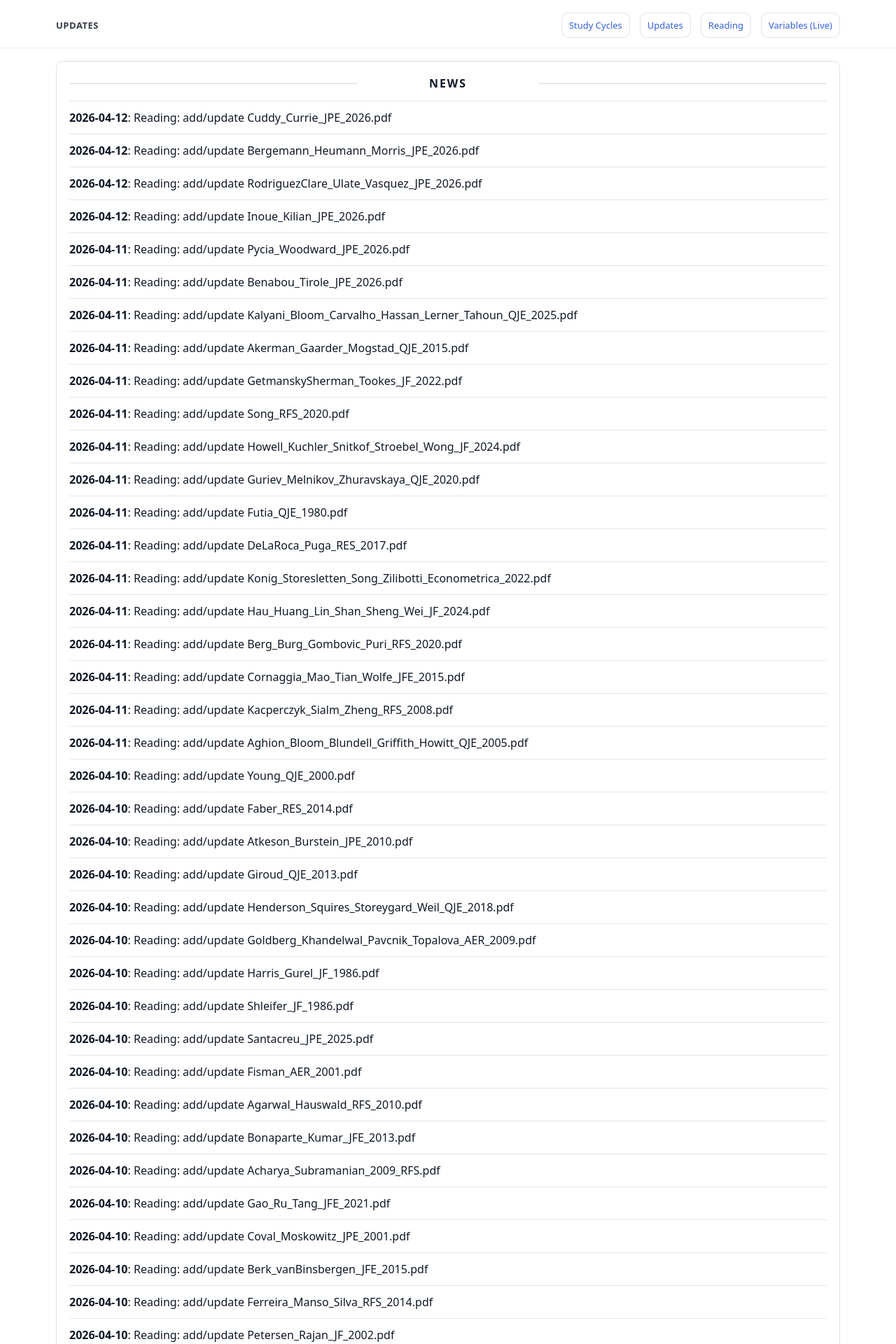
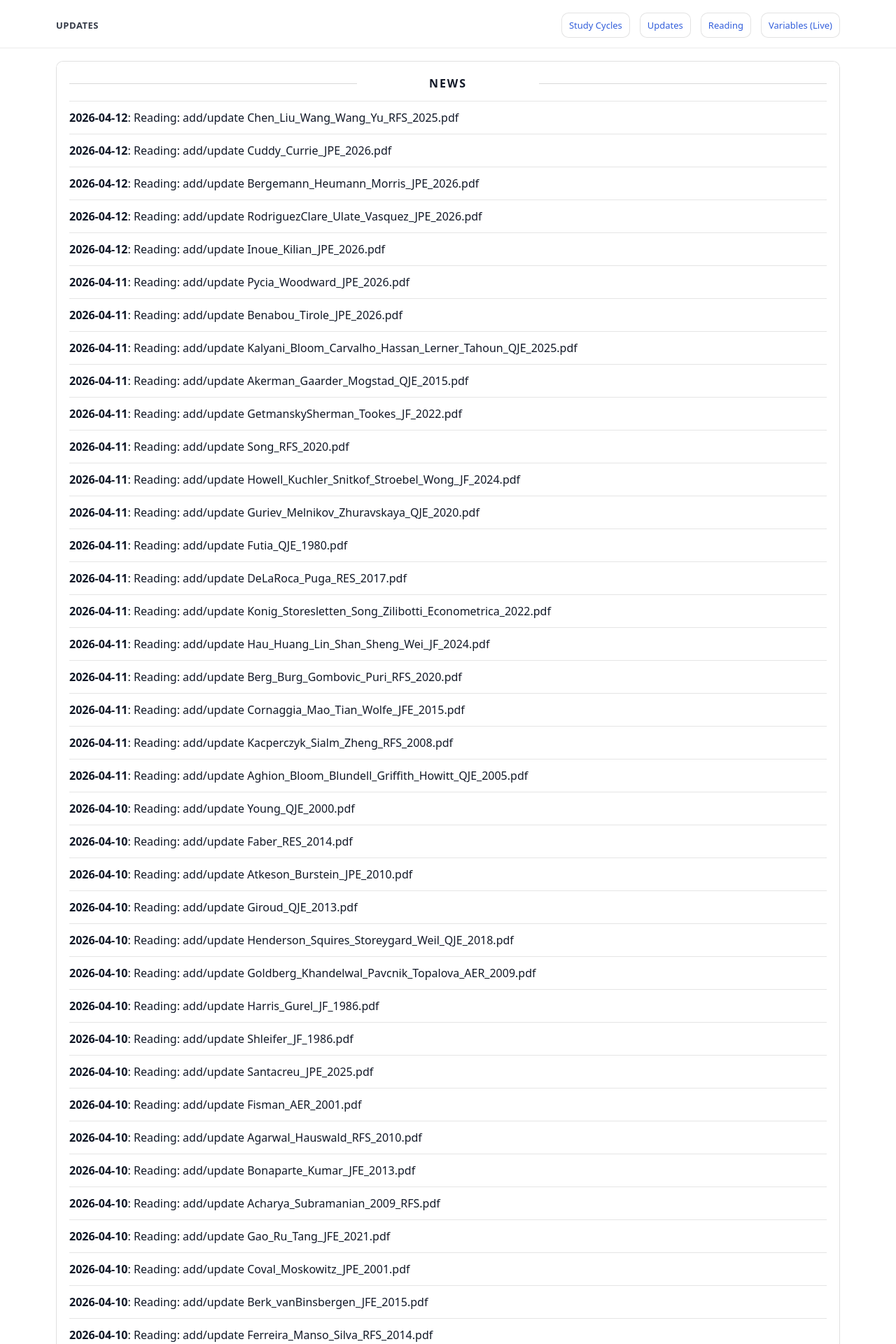
Before and after one commit to yaxinzn/study-archive, a Jekyll site: the page built from updates/index.md, in a window 1280 px wide. Shown: the top 1920 px of the page at 70% size. Built offline with Jekyll 4.4.1, drawn with Linux system fonts in a browser that asks for light colours; some of the changed text lies outside the part shown.

Commit message:
chore: update NEWS feed

```diff
--- a/_data/news.yml
+++ b/_data/news.yml
@@ -1,4 +1,7 @@
 # Auto-generated update history (sorted newest -> oldest). Do not edit manually.
+- ts: "1775946937"
+  date: "2026-04-12"
+  title: "Reading: add/update Chen_Liu_Wang_Wang_Yu_RFS_2025.pdf"
 - ts: "1775945513"
   date: "2026-04-12"
   title: "Reading: add/update Cuddy_Currie_JPE_2026.pdf"
```
